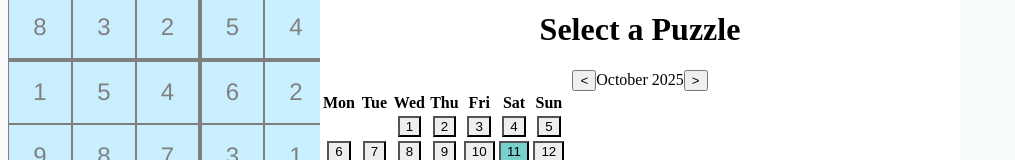
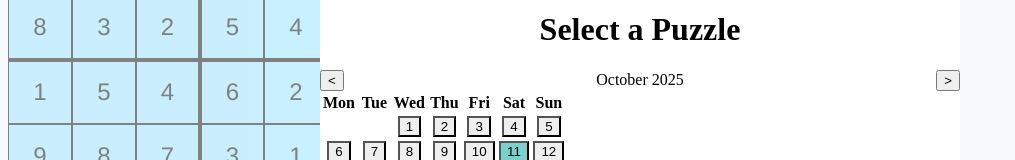
Before and after one commit to KevinJohnson23/Sudoku, a React (Vite) app: page / in a window 1280 px wide. Both pictures are taken after a click on the button "Select Puzzle". Shown: the part 451-611 px from the top of the page, without its empty margins (0-1015 px from the left). Built offline with nearby package versions, Linux system fonts and the light colour scheme.

Commit message:
Month selector arrows anchored to left and right of container

```diff
--- a/src/App.scss
+++ b/src/App.scss
@@ -113,3 +113,9 @@
   background-color: #999999;
   visibility: hidden;
 }
+
+.month-selector {
+  display: flex;
+  justify-content: space-between;
+  align-items: center;
+}
--- a/src/components/PuzzleSelection/Calendar.jsx
+++ b/src/components/PuzzleSelection/Calendar.jsx
@@ -35,7 +35,7 @@ export default function Calendar({ date, setDate }) {
 
   return (
     <div>
-      <div>
+      <div className="month-selector">
         <button onClick={previousMonth}>&lt;</button>
         {monthName} {year}
         <button onClick={nextMonth}>&gt;</button>
```
